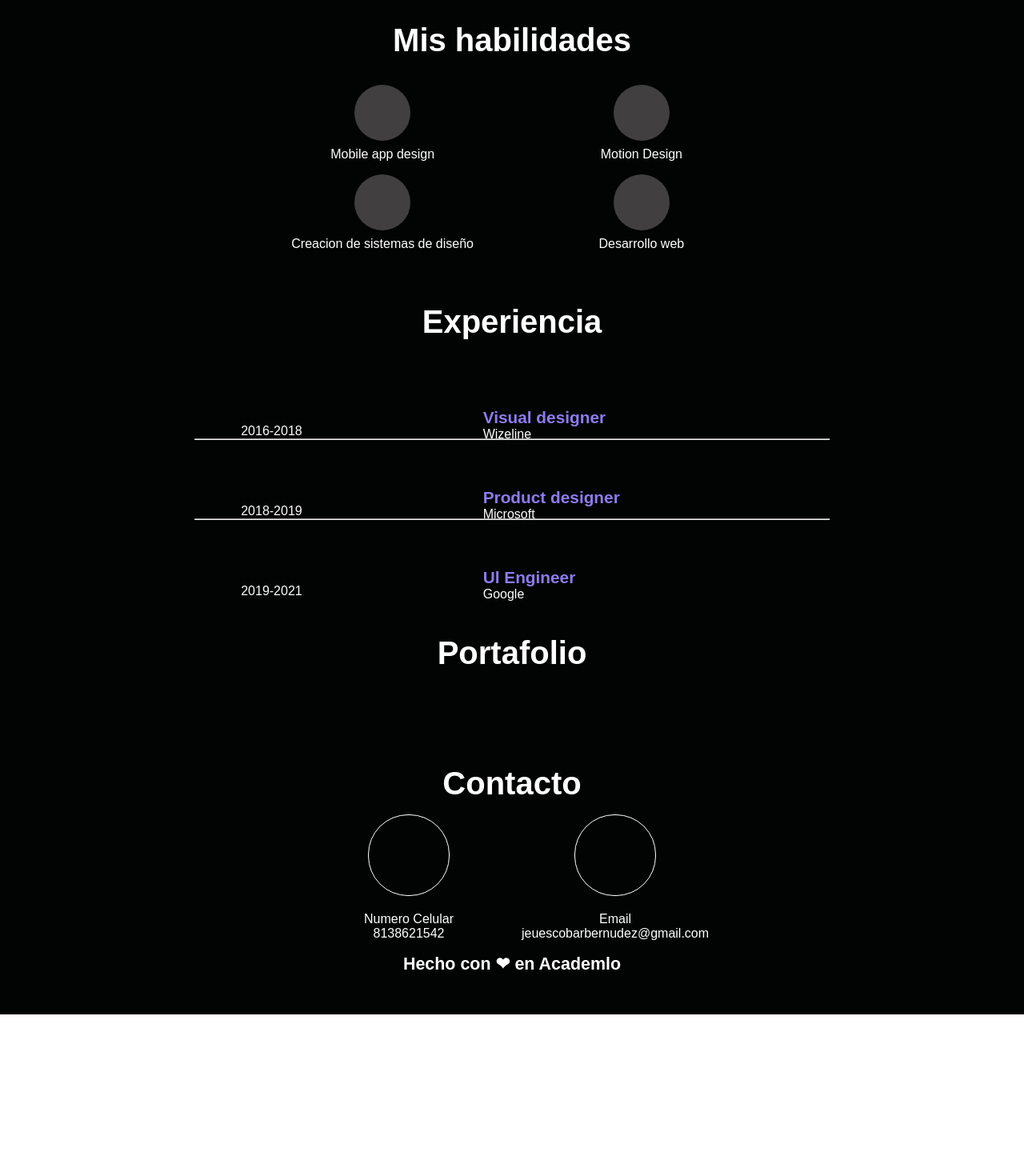
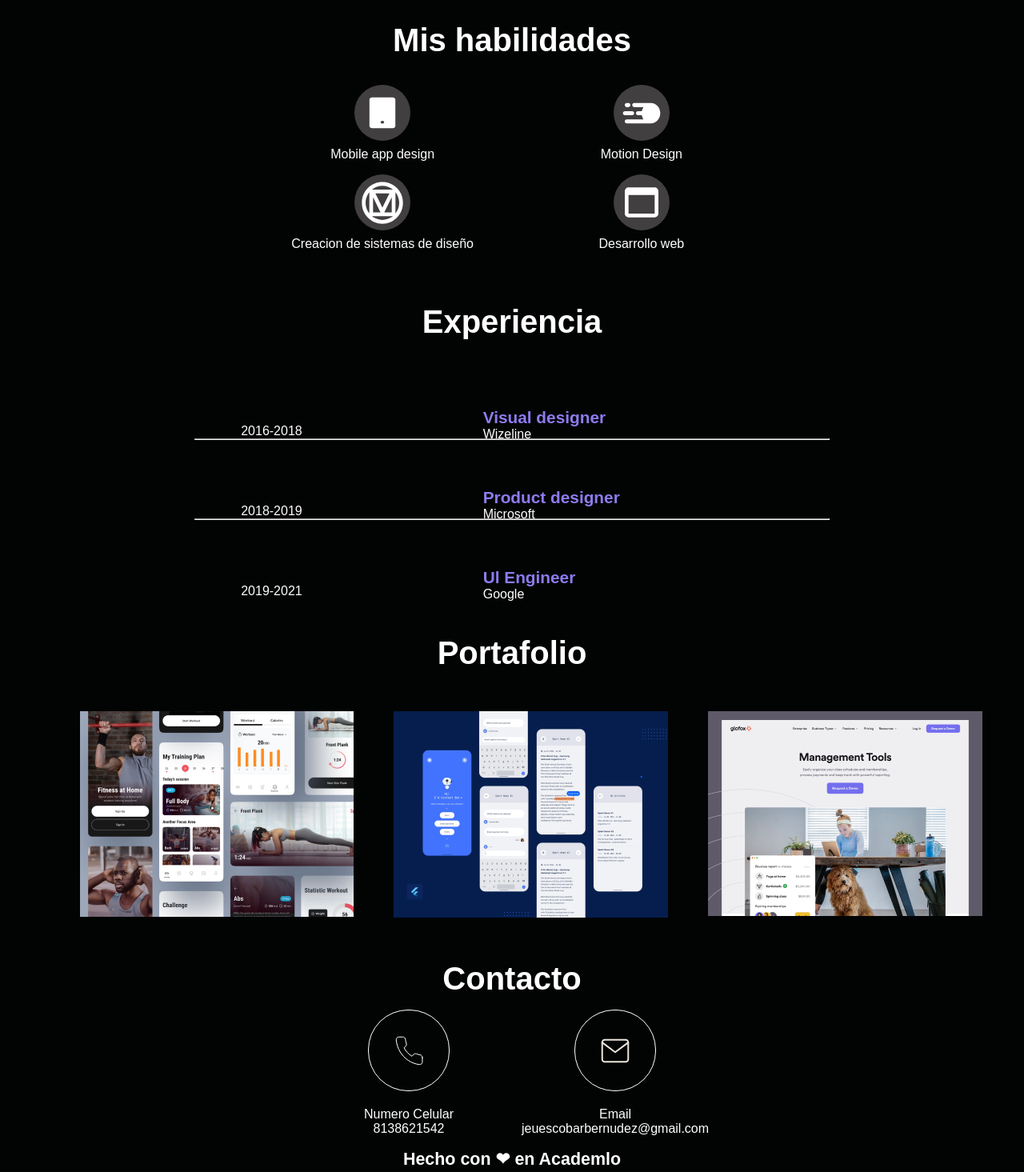
Before and after one commit to JAEB720/PORTAFOLIO-A.E, a plain HTML site: page index.html in a window 1280 px wide. Shown: the part 1077-2542 px from the top of the page at 80% size. Before the commit the page ends 2345 px from the top, so only its background shows below. Drawn offline with Linux system fonts and the light colour scheme.

Commit message:
Update index.html

```diff
--- a/index.html
+++ b/index.html
@@ -6,7 +6,7 @@
     <meta name="viewport" content="width=device-width, initial-scale=1.0">
     <link rel="stylesheet" href="style.css">
     <title>Portafolio</title>
-    <link rel="shortcut icon" href="zorrocara.png" type="image/x-icon">
+    <link rel="shortcut icon" href="imgenes/zorrocara.png" type="image/x-icon">
 </head>
 <body>
 <!-- header menu despegable -->
@@ -32,9 +32,9 @@
       <h1>Diseñador y<br>desarrollador Web</h1>
 </div>
 <div class="redes">
-    <div class="circulo1"><img src="linkedin.svg"></div>
-    <div class="circulo2"><img src="instagram.svg"></div>
-    <div class="circulo3"><img src="twitter.svg"></div>
+    <div class="circulo1"><img src="iconos/linkedin.svg"></div>
+    <div class="circulo2"><img src="iconos/instagram.svg"></div>
+    <div class="circulo3"><img src="iconos/twitter.svg"></div>
          </div>
 <div class="acerca"><h2>Acerca de mi</h2>
     <p>Lorem ipsum dolor sit amet consectetur adipisicing elit. Vitae nostrum alias<br>delectus quaerat at quod sit. Iusto harum repellendus cupiditate. Id velit architecto <br> repellendus illo repudiandae dolor voluptates tenetur nemo aperiam quidem tempora <br> praesentium ipsa maiores illum, minima quia dolorem, laudantium,<br> libero eius? Excepturi culpa porro possimus voluptatem.</p>
@@ -45,16 +45,16 @@
     <h2>Mis habilidades</h2>
 <div class="habilidades">
         <div class="icono">
-            <div class="imgicono"><img src="mobile.svg" alt=""></div>
+            <div class="imgicono"><img src="iconos/mobile.svg" alt=""></div>
                     Mobile app design</div>
         <div class="icono">
-            <div class="imgicono"><img src="motion.svg" alt=""></div>
+            <div class="imgicono"><img src="iconos/motion.svg" alt=""></div>
                     Motion Design</div>
         <div class="icono">
-            <div class="imgicono"><img src="material.svg" alt=""></div>
+            <div class="imgicono"><img src="iconos/material.svg" alt=""></div>
                         Creacion de sistemas de diseño</div>
             <div class="icono">
-                    <div class="imgicono"><img src="web.svg" alt=""></div>
+                    <div class="imgicono"><img src="iconos/web.svg" alt=""></div>
                     Desarrollo web</div>
 
 </div>
@@ -72,21 +72,21 @@
 <!-- PORTAFOLIO-->
 <section id="imgportafolio"><h2>Portafolio</h2>
     <div class="img-p">
-        <div class="imgejemplo"><img src="ejemplo 1.png" alt=""></div>
-        <div class="imgejemplo"><img src="ejemplo 2.png" alt=""></div>
-        <div class="imgejemplo"><img src="ejemplo 3.png" alt=""></div>
+        <div class="imgejemplo"><img src="imgenes/ejemplo 1.png" alt=""></div>
+        <div class="imgejemplo"><img src="imgenes/ejemplo 2.png" alt=""></div>
+        <div class="imgejemplo"><img src="imgenes/ejemplo 3.png" alt=""></div>
     </div>
 </section>
 <!-- CONTACTO -->
 <section id="Contacto"><H2>Contacto</H2>
     <div class="contenedor-contacto">
         <div class="cont1">
-            <div class="phoneC"><img src="phone.svg" alt=""></div>
+            <div class="phoneC"><img src="iconos/phone.svg" alt=""></div>
             <span>Numero Celular</span><p>8138621542</p></div>
 
 
         <div class="cont2">
-            <div class="mailC"><img src="mail 1.svg" alt=""></div>
+            <div class="mailC"><img src="iconos/mail 1.svg" alt=""></div>
             <span>Email</span><p>jeuescobarbernudez@gmail.com</p></div>
     </div>
 </section>
```
